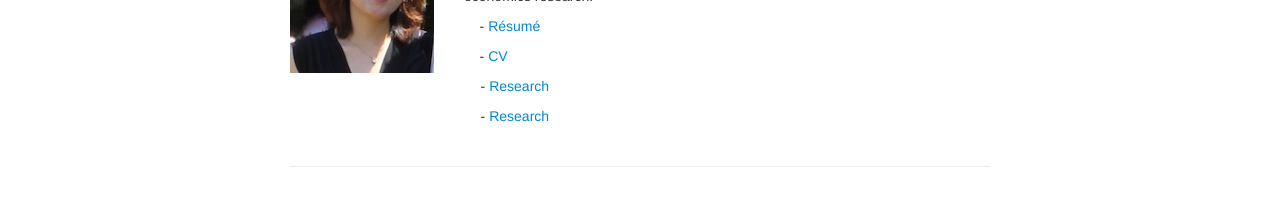
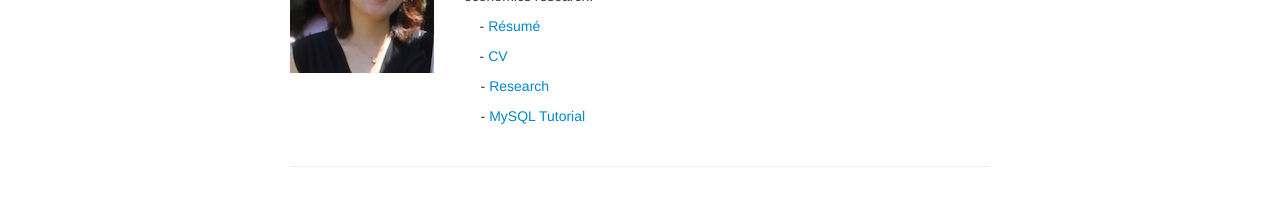
Before and after one commit to lucy-kim/lucy-kim.github.io, a Jekyll site: the page built from index.md, in a window 1280 px wide. Shown: the part 306-512 px from the top of the page. Built offline with Jekyll 4.4.1, drawn with Linux system fonts in a browser that asks for light colours.

```diff
--- a/index.md
+++ b/index.md
@@ -14,4 +14,4 @@ I completed a postdoctoral research fellowship at the Center for Healthcare Inno
 
 &nbsp;&nbsp;&nbsp;&nbsp;&nbsp;&nbsp;&nbsp;&nbsp;&nbsp;&nbsp;&nbsp;&nbsp;&nbsp;&nbsp;&nbsp;&nbsp;&nbsp;&nbsp;&nbsp;&nbsp;&nbsp;&nbsp;&nbsp;&nbsp;&nbsp;&nbsp;&nbsp;&nbsp;&nbsp;&nbsp;&nbsp;&nbsp;&nbsp;&nbsp;&nbsp;&nbsp;&nbsp;&nbsp;&nbsp;&nbsp;&nbsp;&nbsp;&nbsp;&nbsp;&nbsp;&nbsp;&nbsp;&nbsp;&nbsp;- [Research](pages/research.html)
 
-&nbsp;&nbsp;&nbsp;&nbsp;&nbsp;&nbsp;&nbsp;&nbsp;&nbsp;&nbsp;&nbsp;&nbsp;&nbsp;&nbsp;&nbsp;&nbsp;&nbsp;&nbsp;&nbsp;&nbsp;&nbsp;&nbsp;&nbsp;&nbsp;&nbsp;&nbsp;&nbsp;&nbsp;&nbsp;&nbsp;&nbsp;&nbsp;&nbsp;&nbsp;&nbsp;&nbsp;&nbsp;&nbsp;&nbsp;&nbsp;&nbsp;&nbsp;&nbsp;&nbsp;&nbsp;&nbsp;&nbsp;&nbsp;&nbsp;- [Research](pages/learn-mySQL.html)
+&nbsp;&nbsp;&nbsp;&nbsp;&nbsp;&nbsp;&nbsp;&nbsp;&nbsp;&nbsp;&nbsp;&nbsp;&nbsp;&nbsp;&nbsp;&nbsp;&nbsp;&nbsp;&nbsp;&nbsp;&nbsp;&nbsp;&nbsp;&nbsp;&nbsp;&nbsp;&nbsp;&nbsp;&nbsp;&nbsp;&nbsp;&nbsp;&nbsp;&nbsp;&nbsp;&nbsp;&nbsp;&nbsp;&nbsp;&nbsp;&nbsp;&nbsp;&nbsp;&nbsp;&nbsp;&nbsp;&nbsp;&nbsp;&nbsp;- [MySQL Tutorial](pages/learn-mySQL.html)
```
